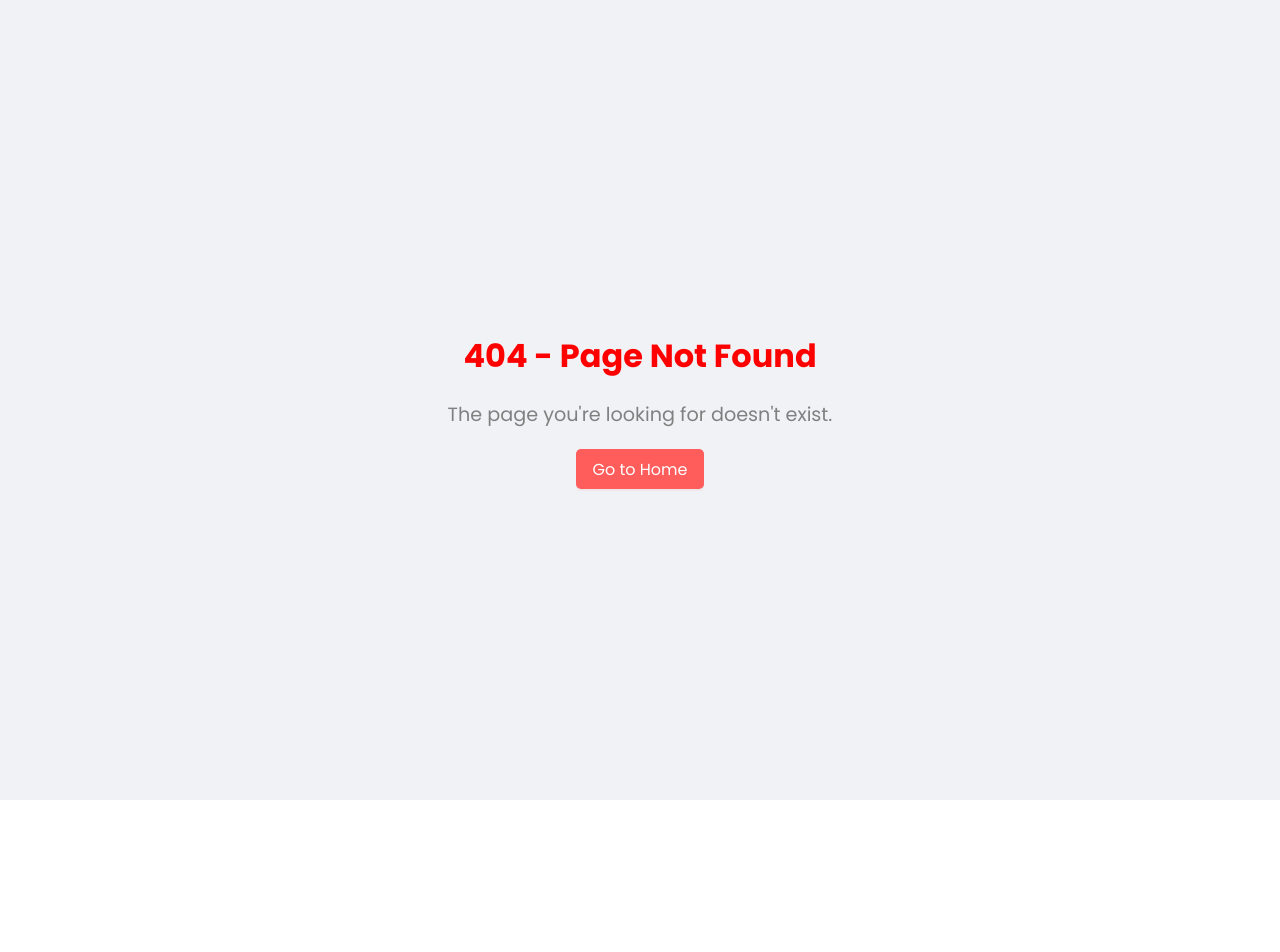
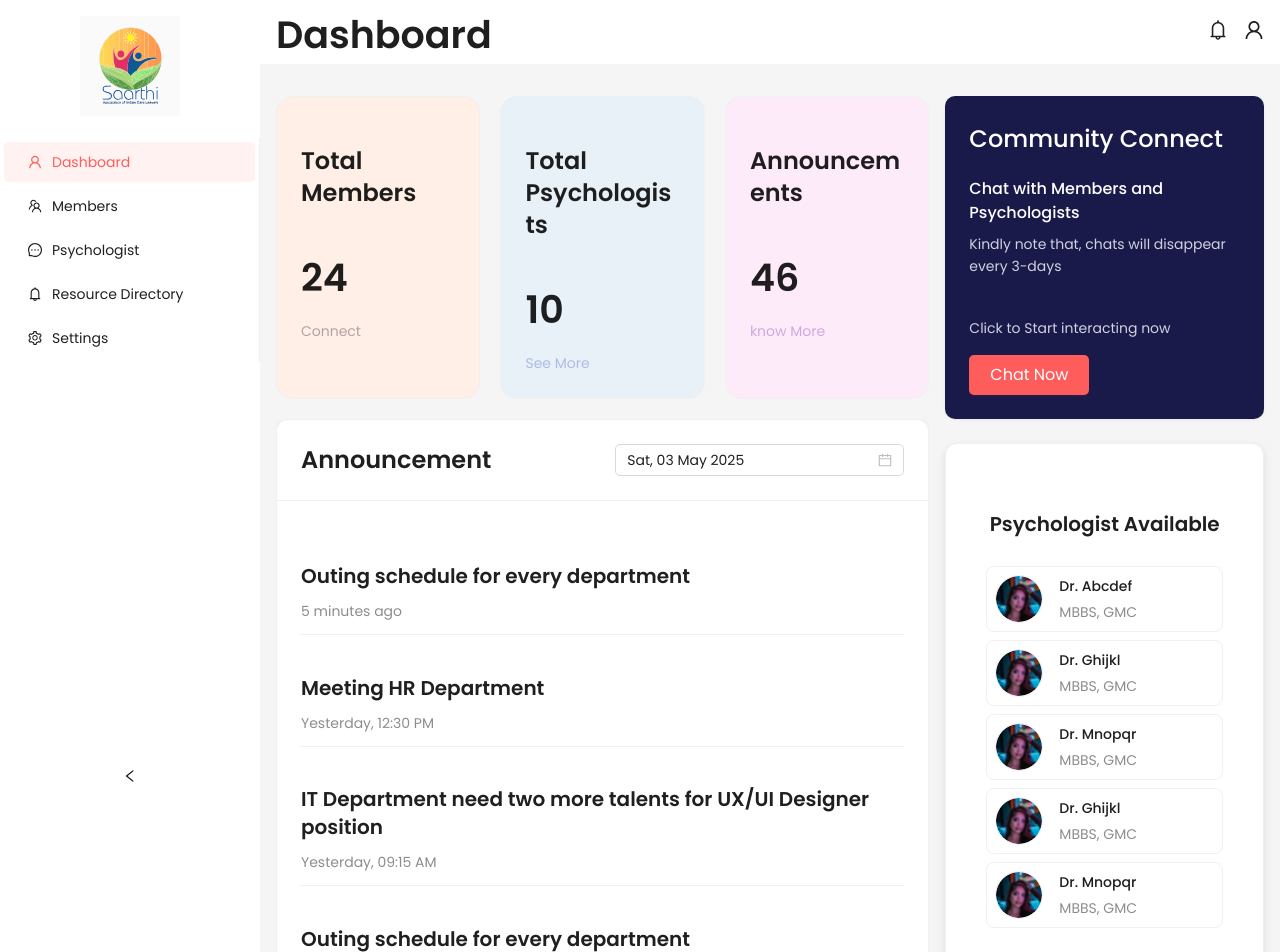
Before and after one commit to ClearSolution07/aideToAction, a React (Vite) app: page /dashboard in a window 1280 px wide. Before the commit this address had no page. Shown: the top 952 px of the page. Before the commit the page ends 800 px from the top, so only its background shows below. Built offline with nearby package versions, Linux system fonts and the light colour scheme.

Commit message:
Css and minor Changes

```diff
--- a/src/auth/LogIn.jsx
+++ b/src/auth/LogIn.jsx
@@ -104,7 +104,9 @@ const LogIn = () => {
                             gap: "20px",
                         }}
                     >
-                        <button className="login-button">Sign in</button>
+                        <button className="login-button" onClick={() => {
+                            navigate('/dashboard')
+                        }}>Sign in</button>
                         <div className="loginOptions" onClick={() => {
                             navigate('/register')
                         }}>
--- a/src/components/AnnouncementCard.jsx
+++ b/src/components/AnnouncementCard.jsx
@@ -1,8 +1,8 @@
-import React, { useState } from "react";
-import { Card, Typography, List, DatePicker } from "antd";
+import React, {useState} from "react";
+import {Card, Typography, List, DatePicker} from "antd";
 import moment from "moment";
 
-const { Title, Text } = Typography;
+const {Title, Text} = Typography;
 
 const announcements = [
     {
@@ -28,6 +28,11 @@ const AnnouncementCard = () => {
 
     return (
         <Card
+            style={{
+                borderRadius: 12,
+                boxShadow: "0 4px 10px rgba(0,0,0,0.1)",
+                width: "100%"
+            }}
             title={
                 <div
                     style={{
@@ -37,7 +42,7 @@ const AnnouncementCard = () => {
                         paddingBottom: "24px",
                     }}
                 >
-          <Title level={3} style={{ margin: 0 }}>
+                    <Title level={3} style={{margin: 0}}>
                         Announcement
                     </Title>
                     <DatePicker
@@ -48,10 +53,9 @@ const AnnouncementCard = () => {
                 </div>
             }
             bordered
-      style={{ width: "100%" }}
         >
             <List
-        dataSource={announcements}
+                dataSource={[...announcements, ...announcements]}
                 renderItem={(item) => (
                     <List.Item>
                         <List.Item.Meta
--- a/src/components/CommunityConnectCard.jsx
+++ b/src/components/CommunityConnectCard.jsx
@@ -10,16 +10,15 @@ const CommunityConnectCard = () => {
         backgroundColor: "#1a1a4a",
         color: "#fff",
         borderRadius: 10,
-        padding: "20px",
       }}
       bordered={false}
     >
-      <Title level={5} style={{ color: "#fff", marginBottom: "40px" }}>
+      <Text level={4} style={{ color: "#fff", marginBottom: "20px", fontSize: 24, fontWeight: 500 }}>
         Community Connect
-      </Title>
+      </Text>
       <Title
-        level={4}
-        style={{ color: "#fff", marginBottom: "8px", fontWeight: 600 }}
+        level={5}
+        style={{ color: "#fff", fontWeight: 500 }}
       >
         Chat with Members and Psychologists
       </Title>
--- a/src/components/PsychologistCard.jsx
+++ b/src/components/PsychologistCard.jsx
@@ -38,7 +38,7 @@ const PsychologistCard = () => {
 
       <List
         itemLayout="horizontal"
-        dataSource={psychologists}
+        dataSource={[...psychologists, ...psychologists.splice(1)]}
         renderItem={(item) => (
           <List.Item
             style={{
--- a/src/index.css
+++ b/src/index.css
@@ -7,3 +7,7 @@ body {
     margin: 0;
     padding: 0;
 }
+
+::-webkit-scrollbar {
+  width: 3px;
+}
--- a/src/pages/home/Dashboard.jsx
+++ b/src/pages/home/Dashboard.jsx
@@ -1,34 +1,49 @@
-import React from "react";
-import { Layout, Card, List, Col, Row, Button, Typography } from "antd";
+import React, {useEffect, useState} from "react";
+import {Layout, Card, List, Col, Row, Button, Typography} from "antd";
 import "./dashboard.css";
 import FooterComponent from "../../components/FooterComponent";
 import HeaderComponent from "../../components/HeaderComponent";
 import SideBar from "../../components/Sidebar";
 import StatusCard from "../../components/StatusCard";
-import { dataStatus } from "../../utils/dataStatus";
+import {dataStatus} from "../../utils/dataStatus";
 import PsychologistCard from "../../components/PsychologistCard";
 import CommunityConnectCard from "../../components/CommunityConnectCard";
 import AnnouncementCard from "../../components/AnnouncementCard";
 
-const { Content } = Layout;
-const { Title, Text, Link } = Typography;
+const {Content} = Layout;
+const {Title, Text, Link} = Typography;
 
 const Dashboard = () => {
+    const [is_mobile_width, set_is_mobile_width] = useState(false);
+
+    useEffect(() => {
+        window.scrollTo(0, 0);
+    }, [])
+
+    useEffect(() => {
+        const width = document.body.clientWidth;
+        if (width < 1024) {
+            set_is_mobile_width(true);
+        } else {
+            set_is_mobile_width(false);
+        }
+    }, []);
+
     return (
-    <Layout style={{ minHeight: "100vh" }}>
-      <SideBar />
+        <Layout style={{minHeight: "100vh"}}>
+            <SideBar/>
 
             <Layout>
-        <HeaderComponent />
+                <HeaderComponent/>
 
-        <Content style={{ margin: "16px" }}>
-          <Row gutter={[16, 16]} style={{ marginTop: 16 }}>
+                <Content style={{margin: "16px"}}>
+                    <Row gutter={[16, 16]} style={{marginTop: 16}}>
                         <Col
                             xs={24}
                             sm={16}
-              style={{ display: "flex", flexDirection: "column", gap: "20px" }}
+                            style={{display: "flex", flexDirection: "column", gap: "20px"}}
                         >
-              <Row xs={24} sm={8} style={{ display: "flex", gap: "20px" }}>
+                            <Row xs={24} sm={8} style={{display: "flex", gap: "20px" , flexDirection: is_mobile_width ? 'column': 'row'}}>
                                 {dataStatus?.map((i, key) => (
                                     <StatusCard
                                         name={i.name}
@@ -40,23 +55,26 @@ const Dashboard = () => {
                                     />
                                 ))}
                             </Row>
-              <Row xs={24} sm={8}>
-                <AnnouncementCard />
+                            <Row xs={24} sm={8} style={{
+                                maxHeight: 600,
+                                overflowY: "scroll",
+                            }}>
+                                <AnnouncementCard/>
                             </Row>
                         </Col>
 
                         <Col
                             xs={24}
                             sm={8}
-              style={{ display: "flex", flexDirection: "column", gap: "24px" }}
+                            style={{display: "flex", flexDirection: "column", gap: "24px"}}
                         >
-              <CommunityConnectCard />
-              <PsychologistCard />
+                            <CommunityConnectCard/>
+                            <PsychologistCard/>
                         </Col>
                     </Row>
                 </Content>
 
-        <FooterComponent />
+                {/*<FooterComponent/>*/}
             </Layout>
         </Layout>
     );
```
Also changed, not shown: src/App.jsx (+2 -8 lines). Lines whose indentation alone changed are shown as unchanged.
